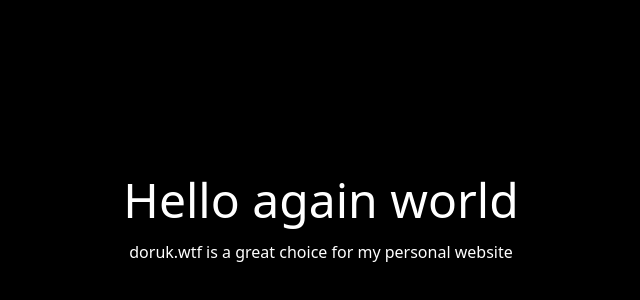
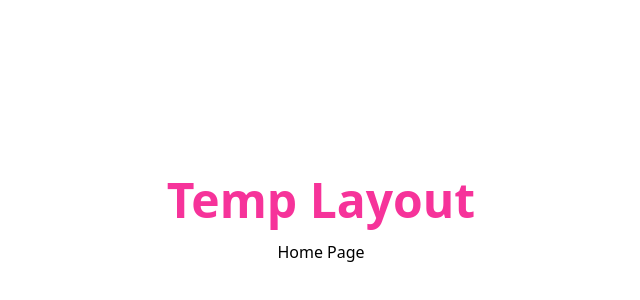
Before and after one commit to dorukozerr/doruk.wtf, a React (Vite) app: page / in a window 1280 px wide. Shown: the part 180-480 px from the top of the page, without its empty margins (319-959 px from the left). Built offline with nearby package versions, Linux system fonts and the light colour scheme.

Commit message:
refacotr: router init structure to data from declarative

```diff
--- a/src/App.tsx
+++ /dev/null
@@ -1,12 +0,0 @@
-import { useTempStore } from './store/temp.store';
-
-export const App = () => {
-  const { thinkingAboutChoicesIMake } = useTempStore();
-
-  return (
-    <div className='w-full h-full bg-black flex-col gap-4 flex justify-center items-center'>
-      <h1 className='text-5xl text-white'>Hello again world</h1>
-      <p className='text-white'>{thinkingAboutChoicesIMake}</p>
-    </div>
-  );
-};
--- a/src/main.tsx
+++ b/src/main.tsx
@@ -1,18 +1,13 @@
 import { StrictMode } from 'react';
 import { createRoot } from 'react-dom/client';
-import { BrowserRouter, Routes, Route } from 'react-router-dom';
+import { RouterProvider } from 'react-router-dom';
 
-import { App } from '~/App';
+import { router } from '~/router';
 
 import '~/index.css';
 
 createRoot(document.getElementById('root')!).render(
   <StrictMode>
-    <BrowserRouter>
-      <Routes>
-        <Route path='/' element={<App />} />
-        <Route path='/test' element={<h1>Test</h1>} />
-      </Routes>
-    </BrowserRouter>
+    <RouterProvider router={router} />
   </StrictMode>
 );
--- /dev/null
+++ b/src/router/index.tsx
@@ -0,0 +1,16 @@
+import { createBrowserRouter, Outlet } from 'react-router-dom';
+
+export const router = createBrowserRouter([
+  {
+    element: (
+      <div className='w-full h-full flex flex-col gap-4 justify-center items-center'>
+        <h1 className='text-5xl font-extrabold text-pink-500'>Temp Layout</h1>
+        <Outlet />
+      </div>
+    ),
+    children: [
+      { path: '/', element: <h1>Home Page</h1> },
+      { path: '/portfolio', element: <h1>Portfolio Page</h1> }
+    ]
+  }
+]);
```
